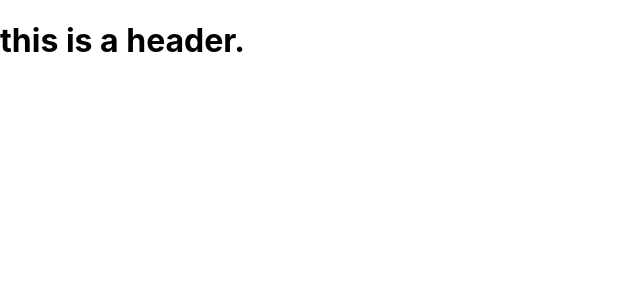
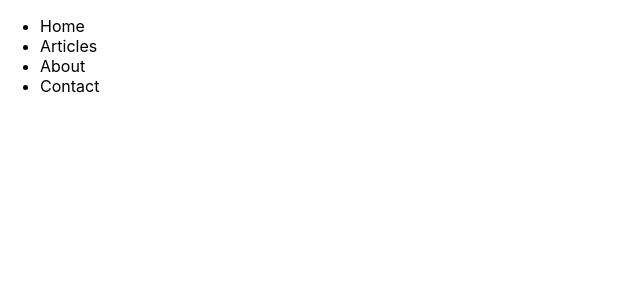
Before and after one commit to mouad5-bot/Meta-ReactBasics, a React (Create React App) app: page / in a window 1280 px wide. Shown: the top 300 px of the page, without its empty margins (0-640 px from the left). Built offline with nearby package versions, Linux system fonts and the light colour scheme.

Commit message:
adding components and imports them in app c

```diff
--- a/src/App.js
+++ b/src/App.js
@@ -1,13 +1,10 @@
-import logo from './logo.svg';
 import './App.css';
+import Footer from './components/Footer';
+import Nav from './components/Nav';
 
-function Header(){
-  return <h1>this is a header.</h1>
-}
 function App() {
-  let title = "main application";
 
-  return <Header />;
+  return <Nav />;
   // (
   //   <div className="App">
   //     <header className="App-header">
--- /dev/null
+++ b/src/components/Footer.js
@@ -0,0 +1,9 @@
+function Footer() {
+    return (
+        <div className="copyright">
+            <p>Made with love by Myself</p>
+        </div>
+    );
+};
+
+export default Footer;
--- /dev/null
+++ b/src/components/Nav.js
@@ -0,0 +1,14 @@
+function Nav() {
+    return (
+        <nav className="main-nav">
+            <ul>
+                <li>Home</li>
+                <li>Articles</li>
+                <li>About</li>
+                <li>Contact</li>
+            </ul>
+        </nav>
+    );
+};
+
+export default Nav;
```
Also changed, not shown: src/components/Intro1.js (added, +13 -0 lines), src/components/Intro2.js (added, +13 -0 lines), src/components/Intro3.js (added, +13 -0 lines), src/components/Promo.js (added, +14 -0 lines).
